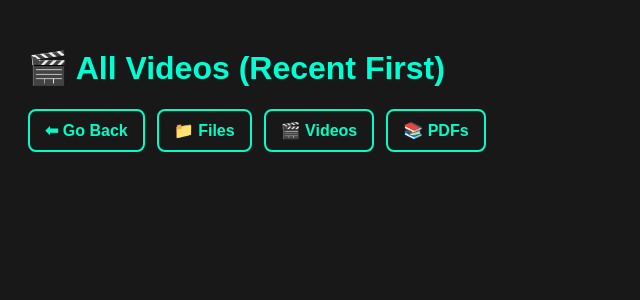
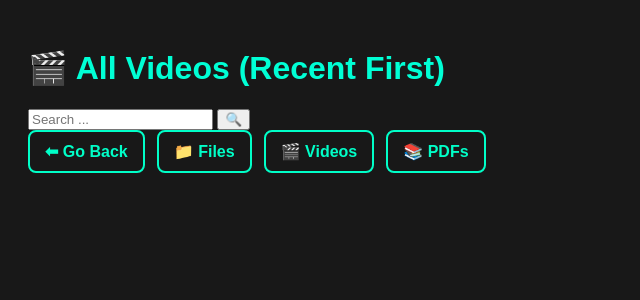
Before and after one commit to GoldernHaze/File-Explorer, a Flask app: page /all_videos in a window 1280 px wide. Shown: the top 300 px of the page, without its empty margins (0-640 px from the left). Run offline with Flask 3, Linux system fonts and the light colour scheme.

Commit message:
Update videos.html

```diff
--- a/templates/videos.html
+++ b/templates/videos.html
@@ -1,13 +1,22 @@
 <!DOCTYPE html>
 <html>
 <head>
-        <meta name="viewport" content="width=device-width, initial-scale=1.0">
-
-    <title>All Videos</title>
+    <meta name="viewport" content="width=device-width, initial-scale=1.0">
+    <link rel="icon" href="{{ url_for('static', filename='icon.png') }}" type="image/png">
+    <title>File Explorer</title>
     <link rel="stylesheet" href="/static/style.css">
 </head>
 <body>
+<div class="header-bar">
     <h1>🎬 All Videos (Recent First)</h1>
+
+    <form method="GET" action="{{ url_for('search') }}" class="search-form">
+        <input type="text" name="q" placeholder="Search ..." />
+        <input type="hidden" name="type" value="{{ tab or 'files' }}">
+        <button type="submit">🔍</button>
+    </form>
+</div>
+
 
     <div class="nav-buttons">
         <a class="nav-button" href="{{ url_for('browse', subpath='') }}">⬅ Go Back</a>
```
